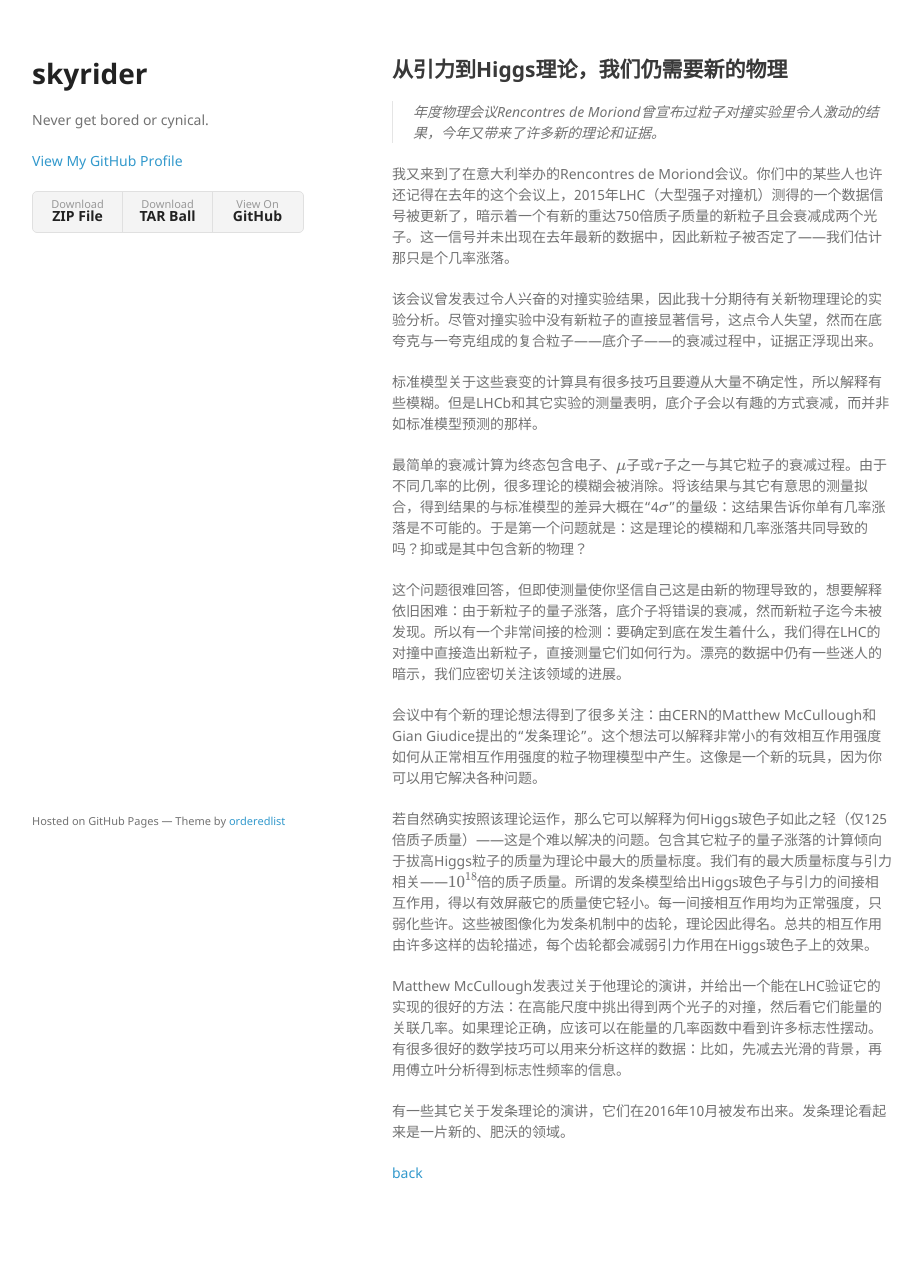
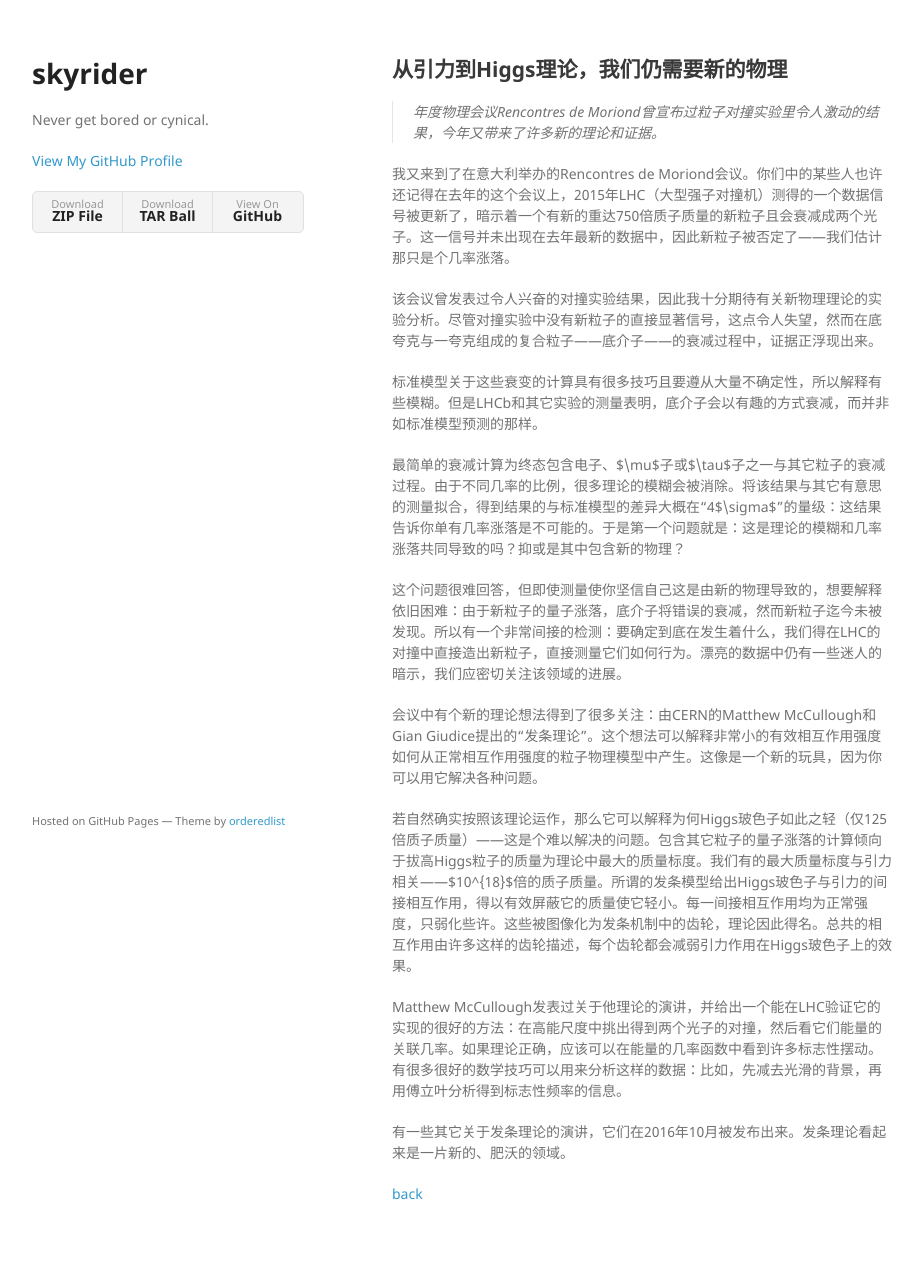
Before and after one commit to aladden/aladden.github.io, a Jekyll site: the page built from from-gravity-to-the-Higss-we’re-still-waiting-for-new-physics.md, in a window 1280 px wide. Shown: the whole page, without its empty margins (178-1100 px from the left). Built offline with Jekyll 4.4.1, drawn with Linux system fonts in a browser that asks for light colours; formulas are drawn with MathJax 3; before the commit the page ends 1253 px from its top, so only the background shows below that; part of the change alters nothing that is shown.

```diff
--- a/_layouts/default.html
+++ b/_layouts/default.html
@@ -60,4 +60,11 @@
     </script>
   {% endif %}
   </body>
+  <script type="text/javascript">window.MathJax = false;</script>
+  <script type="text/x-mathjax-config">
+          MathJax.Hub.Config({
+          tex2jax: {inlineMath: [["$","$"],["\"]]}
+              });
+</script><script type="text/javascript" src="http://cdn.mathjax.org/mathjax/latest/MathJax.js?config=TeX-AMS_HTML-full">MathJax.Hub.Queue(["Typeset",MathJax.Hub]);
+</script>
 </html>
```
